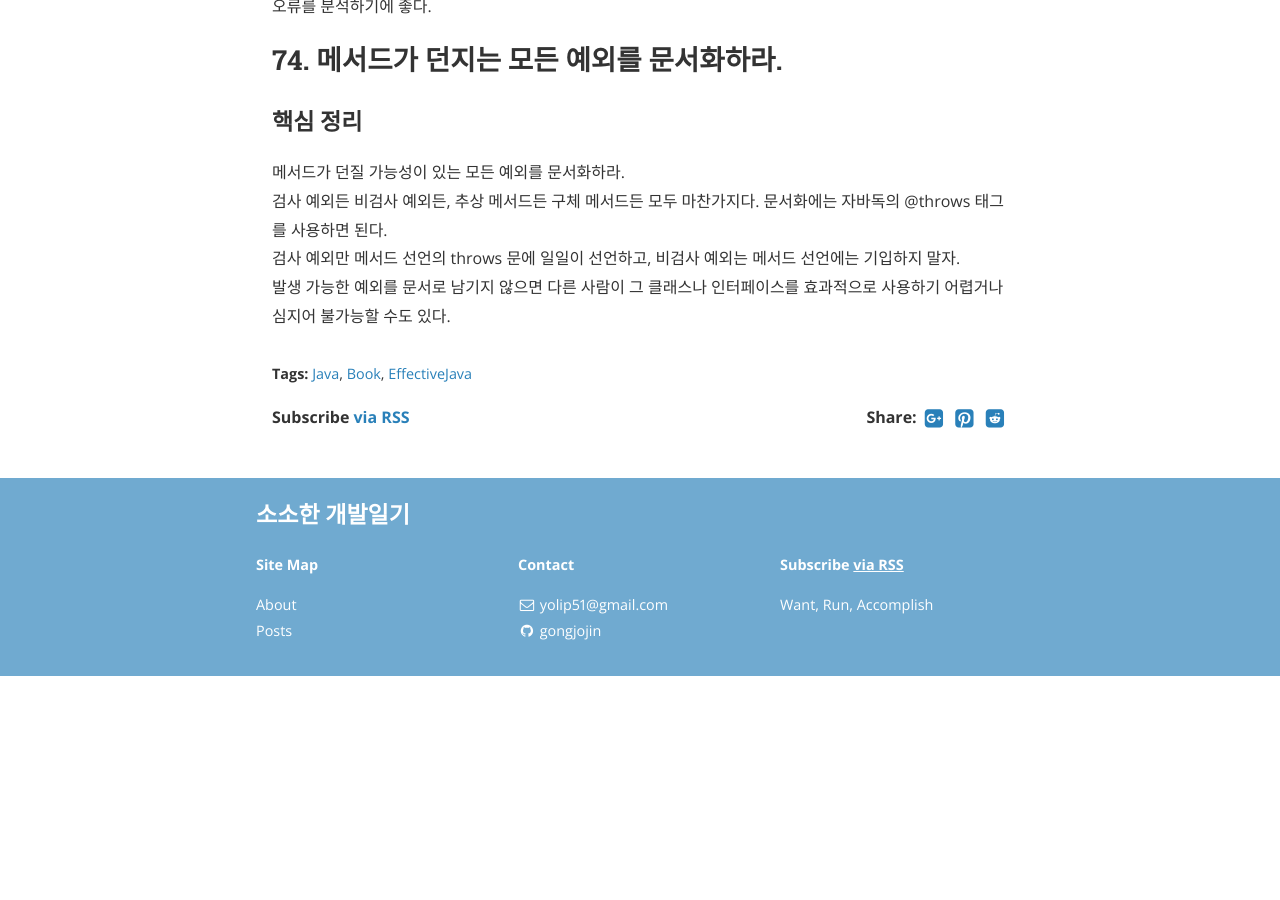
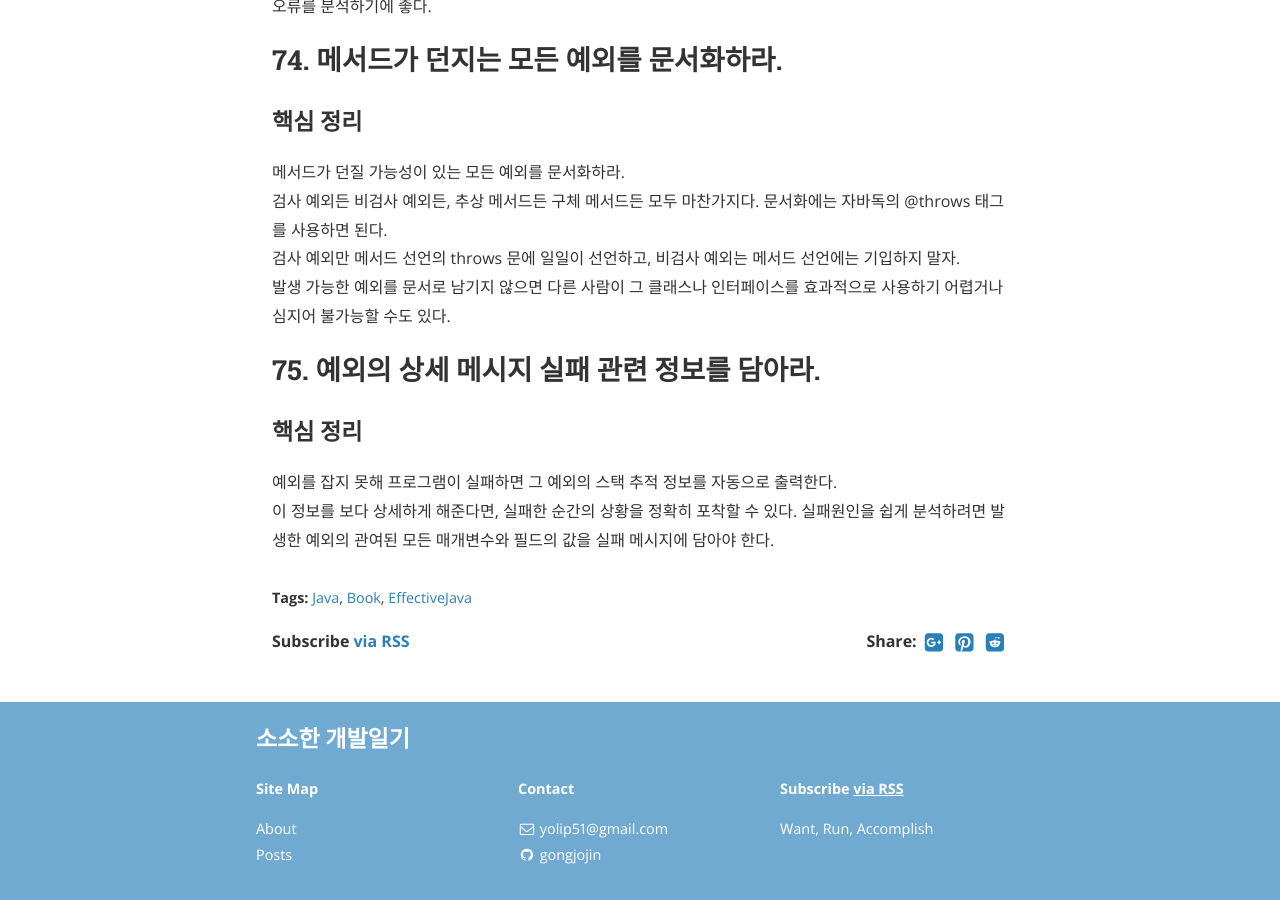
Before and after one commit to gonghojin/gonghojin.github.io, a Jekyll site: the page built from _posts/book/java/effectiveJava/images/2019-12-13-effectiveJava.md, in a window 1280 px wide and 900 px high, scrolled down 2470 px. Built offline with Jekyll 4.4.1, drawn with Linux system fonts in a browser that asks for light colours; nearby versions of some CDN libraries; comment, search, counter and statistics services are not loaded; before the commit the page ends 3146 px from its top, so only the background shows below that.

Commit message:
Add: 이펙티브자바_75.예외의 상세 메시지 실패 관련 정보를 담아라

```diff
--- a/_posts/book/java/effectiveJava/images/2019-12-13-effectiveJava.md
+++ b/_posts/book/java/effectiveJava/images/2019-12-13-effectiveJava.md
@@ -54,3 +54,9 @@ UnsupportedOperationException | 호출한 메서드를 지원하지 않을때
 검사 예외든 비검사 예외든, 추상 메서드든 구체 메서드든 모두 마찬가지다. 문서화에는 자바독의 @throws 태그를 사용하면 된다.
 검사 예외만 메서드 선언의 throws 문에 일일이 선언하고, 비검사 예외는 메서드 선언에는 기입하지 말자.
 발생 가능한 예외를 문서로 남기지 않으면 다른 사람이 그 클래스나 인터페이스를 효과적으로 사용하기 어렵거나 심지어 불가능할 수도 있다.
+
+## 75. 예외의 상세 메시지 실패 관련 정보를 담아라.
+### 핵심 정리
+예외를 잡지 못해 프로그램이 실패하면 그 예외의 스택 추적 정보를 자동으로 출력한다.
+이 정보를 보다 상세하게 해준다면, 실패한 순간의 상황을 정확히 포착할 수 있다.
+실패원인을 쉽게 분석하려면 발생한 예외의 관여된 모든 매개변수와 필드의 값을 실패 메시지에 담아야 한다.
```
